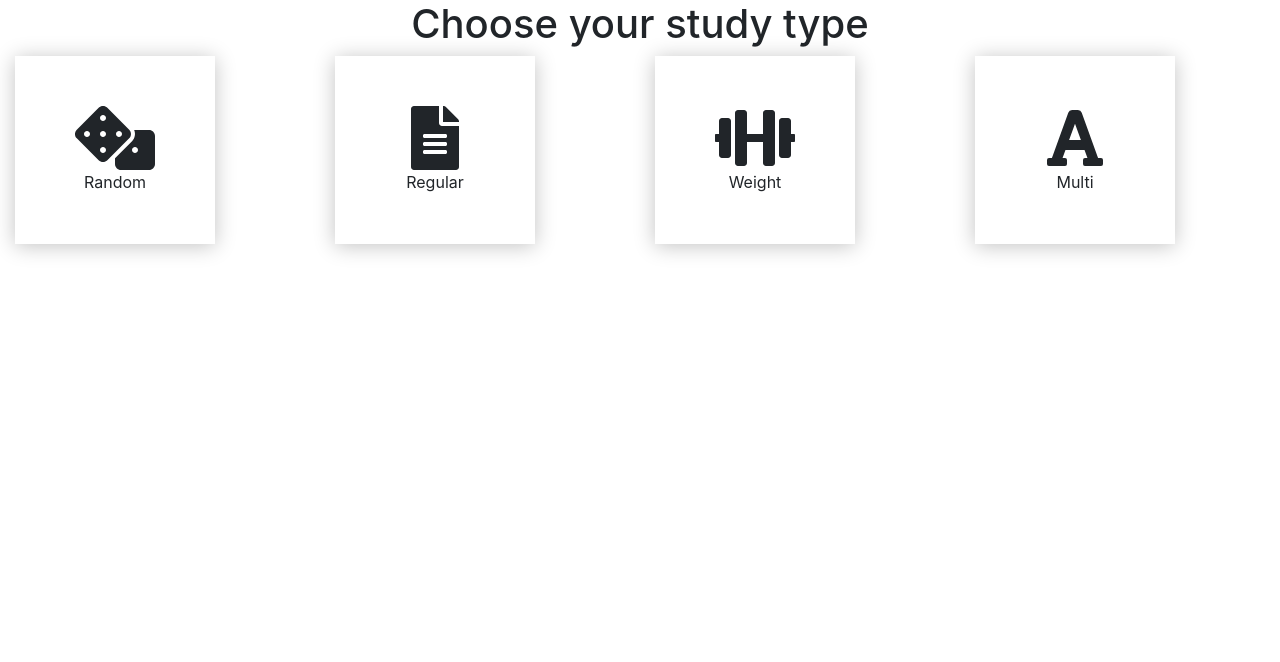
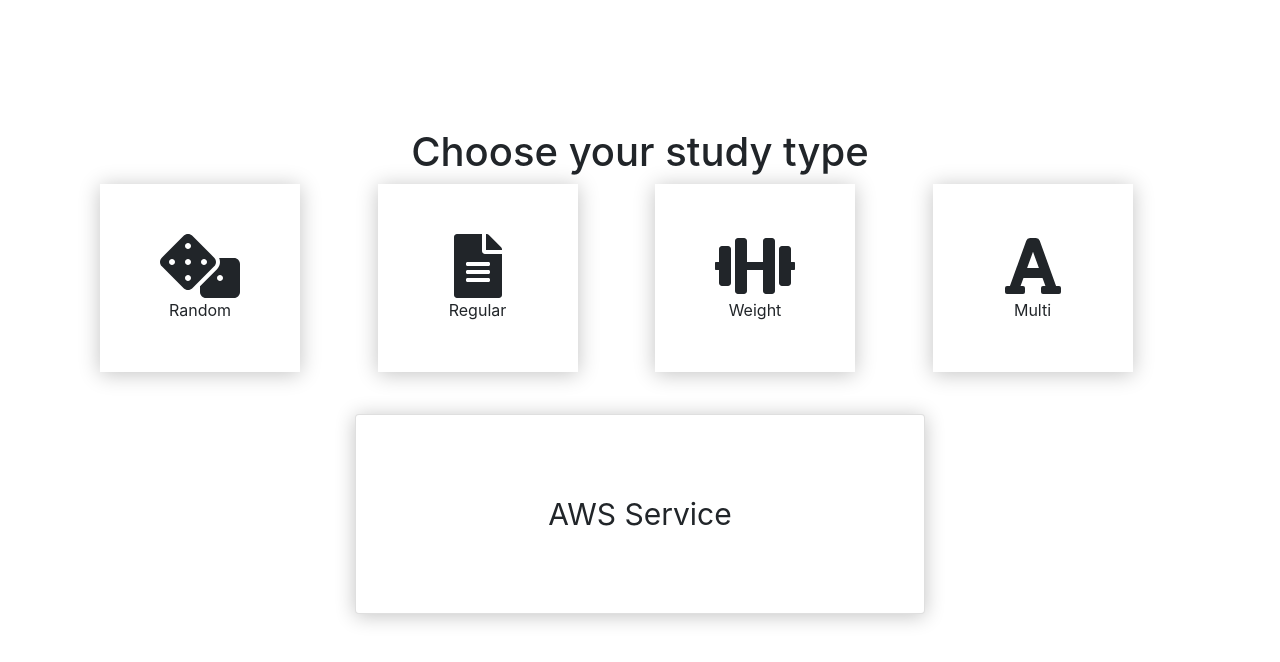
Before and after one commit to Tduncan14/reactflashcards, a React (Create React App) app in the folder flashcards/: page / in a window 1280 px wide. Shown: the top 662 px of the page. Built offline with nearby package versions, Linux system fonts and the light colour scheme.

Commit message:
keep moving forward

```diff
--- a/flashcards/src/App.js
+++ b/flashcards/src/App.js
@@ -1,6 +1,7 @@
 import React,{Component} from 'react';
 import './App.css'
 import Quizbar from './components/Quizbar';
+import FlashCard from './components/FlashCard';
 class App extends Component {
 
    constructor(props){
@@ -33,8 +34,12 @@
     console.log(this.state.cardStyle,"state changes")
 
     return(
-      <div className="App">
+      <div className="App align-items-center d-flex">
+        <div className="container">
       <Quizbar userChoice = {this.userChoice} />
+
+      <FlashCard/>
+      </div>
       </div>
     )
   }
--- a/flashcards/src/components/FlashCard.js
+++ b/flashcards/src/components/FlashCard.js
@@ -0,0 +1,47 @@
+import React,{Component} from 'react';
+import MultiCard from './Multicard.js';
+import RandomWeight from './RandomWeight';
+import RegularCard from './RegularCard';
+
+
+class FlashCard extends Component {
+
+     constructor(){
+
+
+        super();
+
+        this.state ={
+           flipClass:""
+        }
+     }
+
+
+      flip = (e) =>{
+
+
+
+      }
+
+   render(){
+
+
+
+      return(
+         <div>
+
+            <div className="row align-items-center card-holder">
+               <div onClick={this.flip} className="col-sm-6 offset-sm-3 card mb-3">
+            <RandomWeight />
+            </div>
+            </div>
+         </div>
+      )
+   }
+
+
+
+}
+
+
+export default FlashCard
--- /dev/null
+++ b/flashcards/src/components/Multicard.js
@@ -0,0 +1,21 @@
+import React from 'react';
+
+
+
+const MultiCard = () =>{
+
+
+
+
+
+
+    return(
+        <div>
+             <h1> Multi </h1>
+        </div>
+    )
+    }
+
+
+
+    export default MultiCard;
--- /dev/null
+++ b/flashcards/src/components/RandomWeight.js
@@ -0,0 +1,30 @@
+import React from 'react';
+
+
+const RandomWeight = () => {
+
+
+
+
+
+    return(
+        <div>
+         <div className="card-back">
+            AWS Service
+         </div>
+
+         <div className="card-front">
+            AWS Category
+         </div>
+        </div>
+    )
+}
+
+
+
+
+
+
+
+
+export default RandomWeight;
--- /dev/null
+++ b/flashcards/src/components/RegularCard.js
@@ -0,0 +1,21 @@
+import React from 'react';
+
+
+
+
+const RegularCard = () => {
+
+
+
+
+
+    return(
+        <div>
+            <h1>Regular</h1>
+        </div>
+    )
+}
+
+
+
+export default RegularCard;
```
